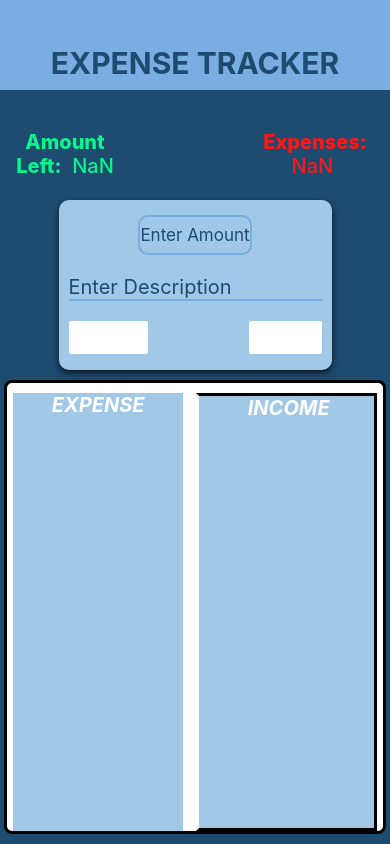
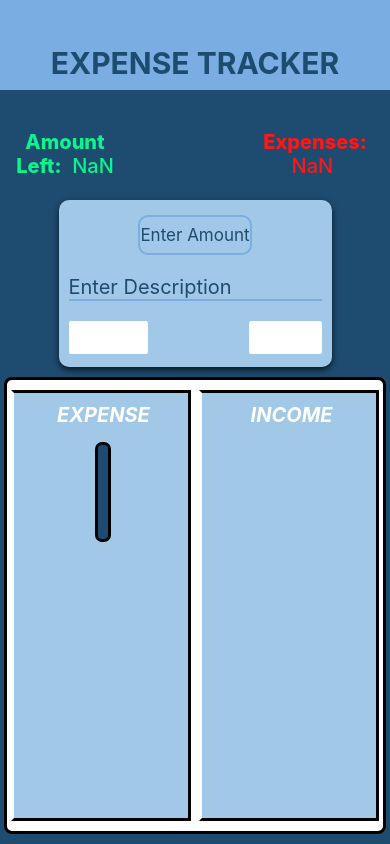
Before and after one commit to nikkumbh/ExpenseTracket_ReactNative, a React Native app: screen / in a window 390 px wide. Both pictures are taken after a click on the button "EXPENSE". Built offline with nearby package versions, Linux system fonts and the light colour scheme.

Commit message:
first UI Version completed

```diff
--- a/App.js
+++ b/App.js
@@ -122,11 +122,12 @@ const styles = StyleSheet.create({
     justifyContent : 'space-around',
     borderWidth: 3,
     marginVertical: 10,
-
     backgroundColor: 'white',
     borderRadius: 8,
+    paddingBottom: 10,
   },
   expenseText: {
+    marginTop: 10,
     fontSize: 20,
     fontStyle : 'italic',
     color: TextColor.first,
@@ -135,6 +136,7 @@ const styles = StyleSheet.create({
     // borderWidth: 3,s
   },
   incomeText: {
+    marginTop: 10,
     fontSize: 20,
     fontStyle : 'italic',
     color: TextColor.first,
@@ -148,15 +150,20 @@ const styles = StyleSheet.create({
     alignItems : 'center',
     borderLeftColor : 'white',
     shadowColor: 'black',
-    shadowOpacity: 0.6,
+    shadowOpacity: 0.4,
     borderWidth: 3,
     backgroundColor: Color.ternary,
 
   },
   expenseContainer: {
+    width: '48%',
     marginTop: 10,
-    width: '45%',
-    alignItems: 'center',
+    paddingLeft: 5,
+    alignItems : 'center',
+    borderLeftColor : 'white',
+    shadowColor: 'black',
+    shadowOpacity: 0.4,
+    borderWidth: 3,
     backgroundColor: Color.ternary,
     // borderWidth: 3,
 
--- a/Components/ExpenseItem.js
+++ b/Components/ExpenseItem.js
@@ -1,5 +1,6 @@
 import React from "react";
 import { StyleSheet, Text, View } from "react-native";
+import Color from "../constants/Color";
 import TextColor from "../constants/TextColor";
 
 const ExpenseItem = (props) => {
@@ -19,29 +20,29 @@ export default ExpenseItem;
 
 const styles = StyleSheet.create({
   listItem: {
-    flexDirection: "row",
+    borderWidth: 3,
+    minWidth: '80%',
     borderRadius: 7,
-    // height: 80,
-    height: 'auto',
+    height: 100,
     marginVertical: 5,
-    alignItems: "center",
-    borderColor: "#ff1717",
-    backgroundColor: "#ff1717",
-    justifyContent: 'center',
+    alignItems : 'center',
+    backgroundColor : Color.primary,
   },
   amt: {
-    // alignItems: "flex-start",
-    width: "40%",
-    color: "#1e4b70",
+    color: "#ff1717",
     fontWeight: "700",
-    fontSize: 30,
-    // borderWidth: 3,
+    fontSize: 25,
+    marginBottom: 50,
+    textAlign: 'center',
+    marginTop: 10,
   },
   desc: {
-    width: "50%",
-    color: "#1e4b70",
+    textAlign: 'center',
+    //color: "#ff1717",
+    color: "white",
     fontWeight: "500",
-    fontSize: 23,
-    // borderWidth: 3,
+    fontSize: 18,
+    marginTop: -45,
+    padding: 5,
   },
 });
--- a/Components/IncomeItem.js
+++ b/Components/IncomeItem.js
@@ -36,7 +36,8 @@ const styles = StyleSheet.create({
   desc: {
     // borderWidth: 3,
     textAlign: 'center',
-    color: '#0af58b',
+    //color: '#0af58b',
+    color: 'white',
     fontWeight: '500',
     fontSize: 18,
     marginTop: -45,
```
